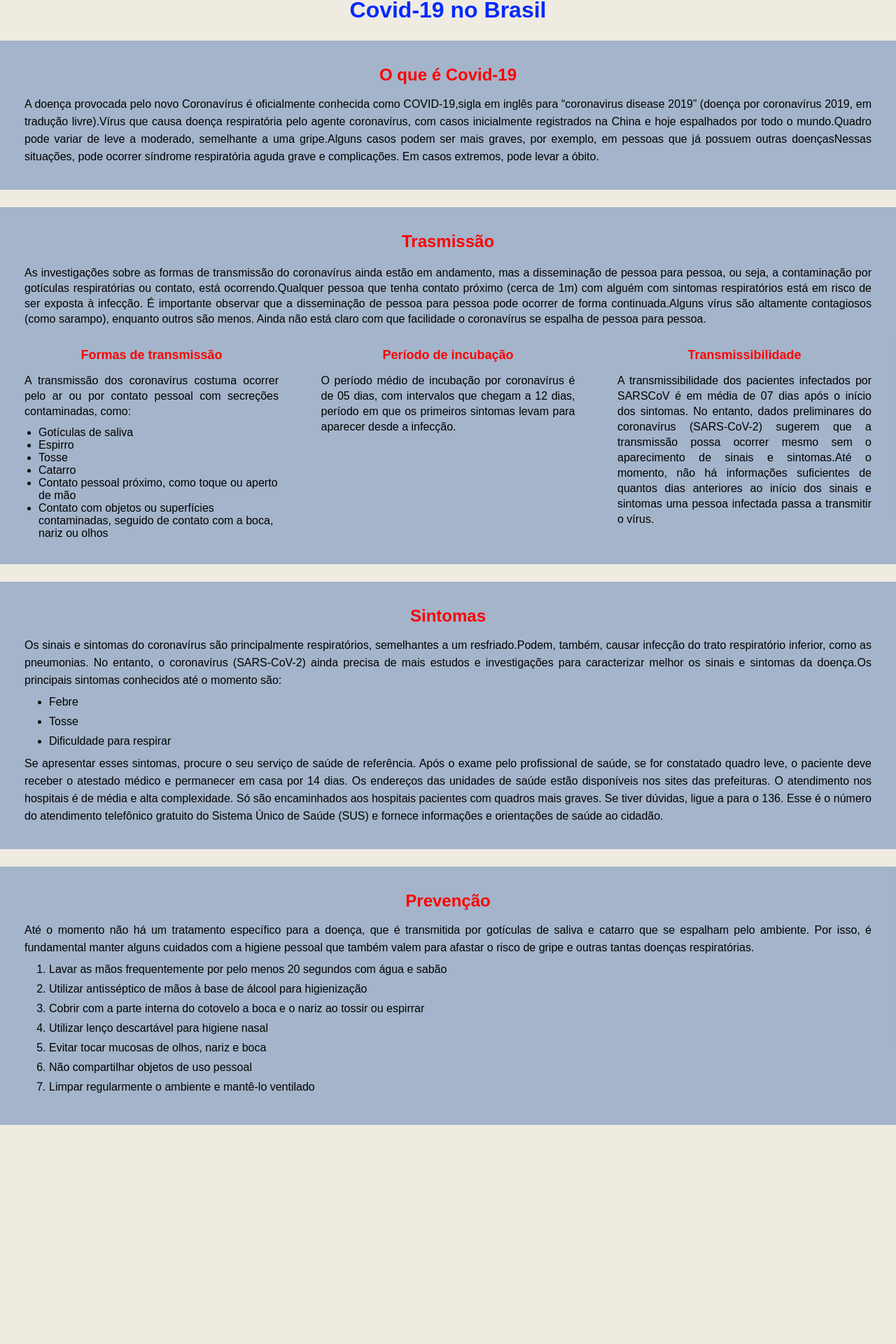
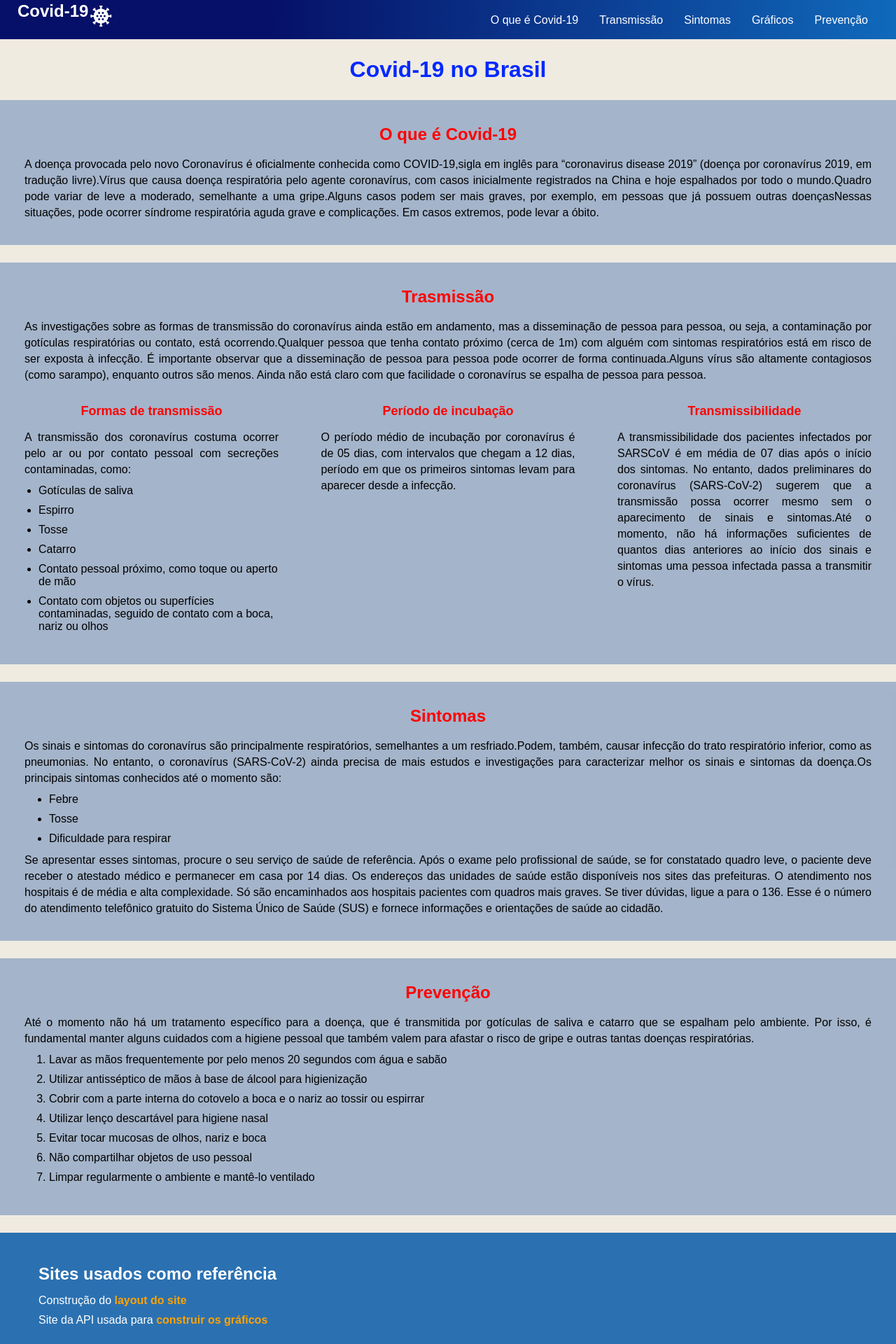
Before and after one commit to RamonBosi/Projetos-React, a React (Create React App) app in the folder projetos/: page / in a window 1280 px wide. Shown: the part 29-1949 px from the top of the page at 70% size. Before the commit the page ends 1661 px from the top, so only its background shows below. Built offline with nearby package versions, Linux system fonts and the light colour scheme.

Commit message:
Project "Covid-19": added and changed
Added: created the site footer and added new color variables for elements
Updated: I organized the properties of the main content of the <main> tag

```diff
--- a/projetos/src/Projects/Covid-19/GlobalStyles.js
+++ b/projetos/src/Projects/Covid-19/GlobalStyles.js
@@ -14,9 +14,9 @@ export const GlobalStyles = createGlobalStyle`
 
     :root{
         --page-background-color: rgba(239, 235, 225, 1);
-        /* --page-background-color: grey; */
         --color-of-titles: rgba(255, 0, 0, 1);
-        --background-color-of-elements: rgba(50, 97, 168, 0.4);
+        --primary-elements-background-color: rgba(43, 113, 177, 1);
+        --secondary-elements-background-color: rgba(50, 97, 168, 0.4);
         --default-white: rgba(255, 255, 255);
         --default-black: rgba(0, 0, 0);
     }
--- /dev/null
+++ b/projetos/src/Projects/Covid-19/components/Footer/index.js
@@ -0,0 +1,23 @@
+import { Footer } from './styles'
+
+export default function CreateFooter(){
+    return(
+        <Footer>
+            <div>
+                <h2>Sites usados como referência</h2>
+                <div>
+                    <p>Construção do <a
+                        href = 'https://coronavirus.es.gov.br/'
+                        target = '_blank'
+                        rel = 'noopener noreferrer'> layout do site</a>
+                    </p>
+                    <p>Site da API usada para <a
+                        href = 'https://covid19-brazil-api-docs.vercel.app/'
+                        target = '_blank'
+                        rel = 'noopener noreferrer'> construir os gráficos</a>
+                    </p>
+                </div>
+            </div>
+        </Footer>
+    )
+}
--- /dev/null
+++ b/projetos/src/Projects/Covid-19/components/Footer/styles.js
@@ -0,0 +1,34 @@
+import styled from 'styled-components'
+
+export const Footer = styled.footer`
+    background-color: var(--primary-elements-background-color);
+    padding: 40px;
+    color: var(--default-white);
+
+    a{
+        font-weight: bold;
+        color: rgba(255, 162, 0, 1);
+
+        :hover{
+            text-decoration: underline;
+        }
+    }
+
+    > div{
+        display: flex;
+        flex-direction: column;
+        align-items: flex-start;
+        margin: 0 0 0 15px;
+
+        > h2{
+            margin: 5px 0;
+        }
+
+        > div{
+
+            > p{
+                margin: 10px 0;
+            }
+        }
+    }
+`
--- a/projetos/src/Projects/Covid-19/components/Main/components/Mold/styles.js
+++ b/projetos/src/Projects/Covid-19/components/Main/components/Mold/styles.js
@@ -1,29 +1,10 @@
 import styled from 'styled-components'
 
 export const Container = styled.article`
-    background-color: var(--background-color-of-elements);
-    display: flex;
-    justify-content: center;
 
     > div{
-        max-width: 1350px;
-
-        > header{
-            margin: 0 0 15px 0;
-
-            > h2{
-                color: var(--color-of-titles);
-                text-align: center;
-            }
-        }
 
         > section{
-
-            > p{
-                line-height: 25px;
-                text-align: justify;
-                color: var(--default-black);
-            }
 
             > ul, > ol{
                 margin: 10px 0;
--- a/projetos/src/Projects/Covid-19/components/Main/components/Streaming/styles.js
+++ b/projetos/src/Projects/Covid-19/components/Main/components/Streaming/styles.js
@@ -1,29 +1,11 @@
 import styled from 'styled-components'
 
 export const Container = styled.article`
-    background-color: var(--background-color-of-elements);
-    display: flex;
-    justify-content: center;
-
-    h2{
-        color: var(--color-of-titles);
-        text-align: center;
-    }
-
-    p{
-        line-height: 22px;
-        text-align: justify;
-    }
 
     > div{
         flex-grow: 1;
         display: flex;
         flex-direction: column;
-        max-width: 1350px;
-
-        > header{
-            margin: 0 0 20px 0;
-        }
 
         > aside{
             margin: 30px 0 0 0;
@@ -36,14 +18,18 @@ export const Container = styled.article`
                 ul{
                     margin: 10px 0 0 0;
                     padding: 0 0 0 20px;
-                }
 
-                h2{
-                    font-size: 1.8rem;
+                    > li{
+                        margin: 10px 0;
+                    }
                 }
 
                 > header{
                     margin: 0 0 15px 0;
+
+                    > h2{
+                        font-size: 1.8rem;
+                    }
                 }
             }
         }
--- a/projetos/src/Projects/Covid-19/components/Main/styles.js
+++ b/projetos/src/Projects/Covid-19/components/Main/styles.js
@@ -9,7 +9,29 @@ export const MainContext = styled.div`
     }
 
     > article{
+        display: flex;
+        justify-content: center;
         padding: 35px;
         margin: 25px 0;
+        background-color: var(--secondary-elements-background-color);
+
+        h2{
+            color: var(--color-of-titles);
+            text-align: center;
+        }
+
+        p{
+            text-align: justify;
+            color: var(--default-black);
+            line-height: 23px;
+        }
+
+        > div{
+            max-width: 1350px;
+
+            > header{
+                margin: 0 0 17px 0;
+            }
+        }
     }
 `
--- a/projetos/src/Projects/Covid-19/index.js
+++ b/projetos/src/Projects/Covid-19/index.js
@@ -1,13 +1,15 @@
 import { GlobalStyles } from "./GlobalStyles"
-// import  Menu from './components/Menu'
+import Menu from './components/Menu'
 import Main from './components/Main'
+import Footer from './components/Footer'
 
 export default function Covid19(){
     return (
         <>
             <GlobalStyles/>
-            {/* <Menu/> */}
+            <Menu/>
             <Main/>
+            <Footer/>
         </>
     )
 }
```
